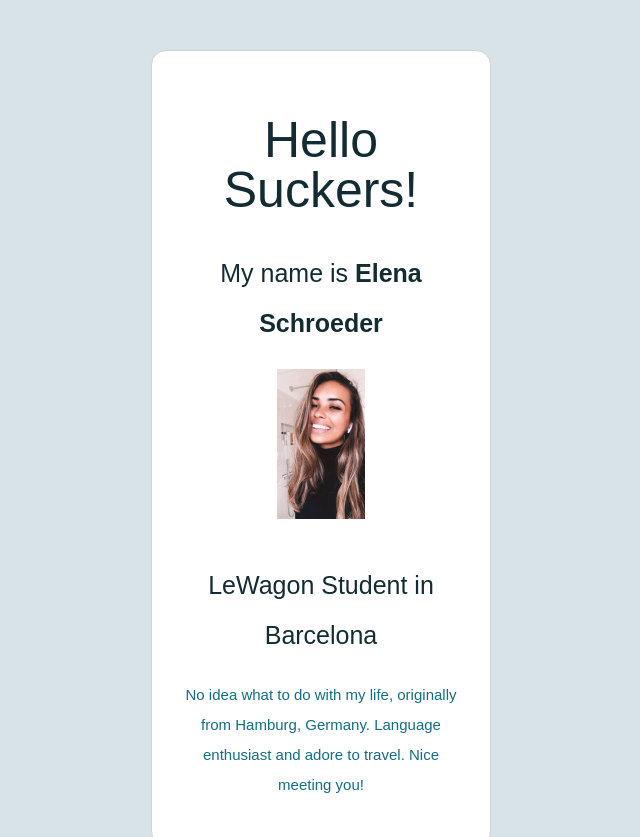
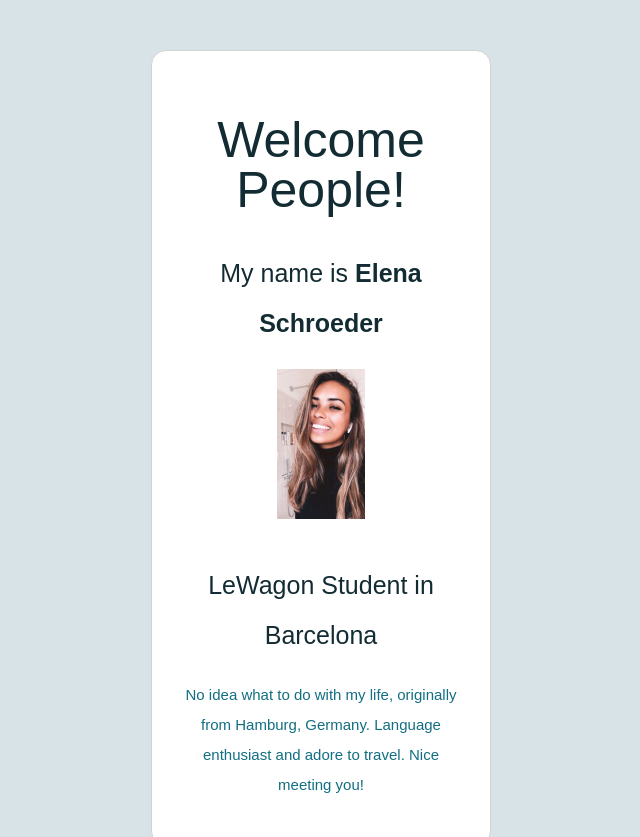
Before and after one commit to elenaschroeder/profile, a plain HTML site: page index.html in a window 1280 px wide. Shown: the top 837 px of the page, without its empty margins (319-959 px from the left). Drawn offline with Linux system fonts and the light colour scheme; a web font is replaced by a local one.

Commit message:
Update index.html

```diff
--- a/index.html
+++ b/index.html
@@ -14,7 +14,7 @@
   <body>
     <div class="container">
       <div class="card-white">
-        <h1>Hello Suckers!</h1>
+        <h1>Welcome People!</h1>
         <h2>My name is <strong>Elena Schroeder</strong></h2>
         <img src="./images/IMG_4712.jpeg" alt="My face" width="150px">
         <h2>LeWagon Student in Barcelona</h2>
```
